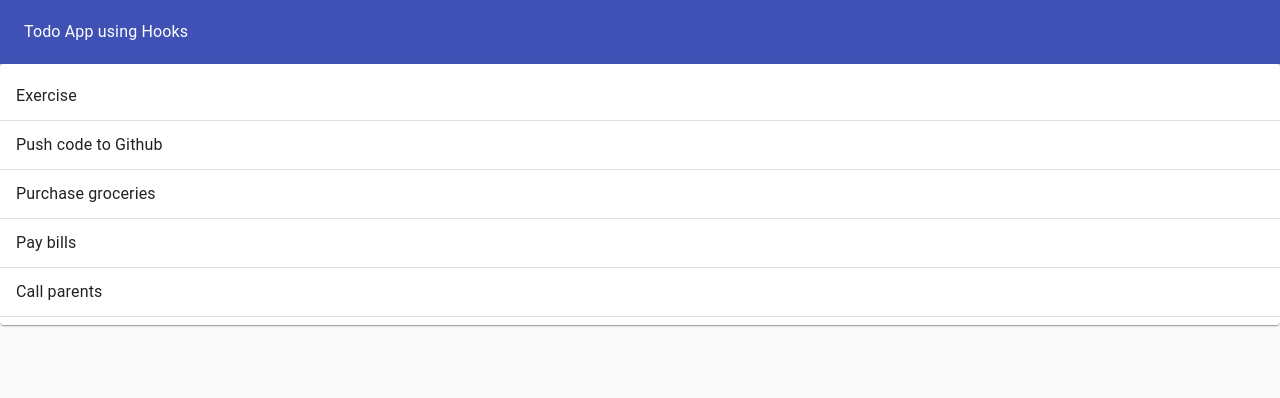
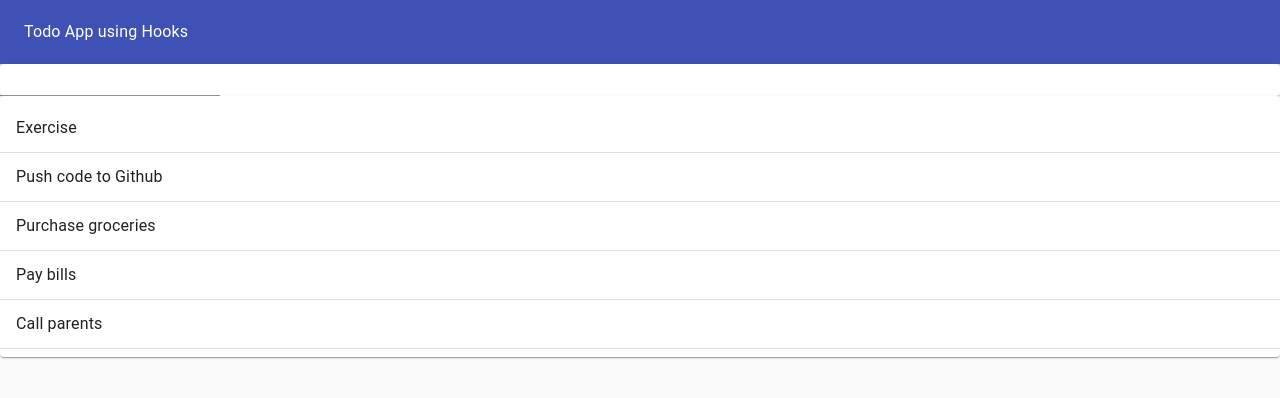
Before and after one commit to lokeam/ReactHooksToDo, a React (Create React App) app: page / in a window 1280 px wide. Shown: the top 398 px of the page. Built offline with nearby package versions, Linux system fonts and the light colour scheme.

Commit message:
feat: implement form with custom hook returning value, handleChange and reset fn

```diff
--- a/src/HooksToDo.js
+++ b/src/HooksToDo.js
@@ -1,5 +1,7 @@
 import React, { useState } from 'react';
-import ToDoList from './ToDoList';
+import ToDoList from './components/ToDoList';
+import ToDoForm from './components/ToDoForm';
+
 import Typography from '@material-ui/core/Typography';
 import Paper from '@material-ui/core/Paper';
 import AppBar from '@material-ui/core/AppBar';
@@ -12,10 +14,12 @@ function HooksToDo() {
     {id: 2, task: 'Push code to Github', completed: 'false'},
     {id: 3, task: 'Purchase groceries', completed: 'false'},
     {id: 4, task: 'Pay bills', completed: 'false'},
-    {id: 5, task: 'Call parents', completed: 'false'},
-
+    {id: 5, task: 'Call parents', completed: 'false'}
   ]
-  const [todos, setTodos] = useState(initialTodos);
+  const [ todos, setTodos ] = useState(initialTodos);
+  const addTodo = newTodoText => {
+    setTodos( [...todos, {id: 6, task: newTodoText, completed: false}] );
+  }
   return (
       <Paper style={{
           padding: 0,
@@ -35,6 +39,7 @@ function HooksToDo() {
               <Typography color="inherit">Todo App using Hooks</Typography>
             </ToolBar>
         </AppBar>
+        <ToDoForm addTodo={addTodo} />
         <ToDoList todos={todos} />
       </Paper>
   );
--- /dev/null
+++ b/src/components/ToDoForm.js
@@ -0,0 +1,22 @@
+import React from 'react';
+import useInputState from '../hooks/useInputState';
+
+import Paper from '@material-ui/core/Paper';
+import TextField from '@material-ui/core/TextField';
+
+function ToDoForm( {addTodo} ) {
+  const [ value, handleChange, reset ] = useInputState('');
+  return (
+    <Paper>
+      <form onSubmit={ event => {
+        event.preventDefault();
+        addTodo(value);
+        reset();
+      }}>
+      <TextField value={ value} onChange={handleChange} />
+      </form>
+    </Paper>
+  );
+}
+
+export default ToDoForm;
--- /dev/null
+++ b/src/hooks/useInputState.js
@@ -0,0 +1,16 @@
+import { useState } from 'react';
+
+export default initialValue => {
+  const [value, setValue] = useState(initialValue);
+
+  const handleChange = event => {
+    setValue(event.target.value);
+  }
+
+  const reset = () => {
+    setValue('');
+  }
+
+  return [value, handleChange, reset];
+
+};
```
Also changed, not shown: src/components/ToDoList.js (renamed from src/ToDoList.js).
